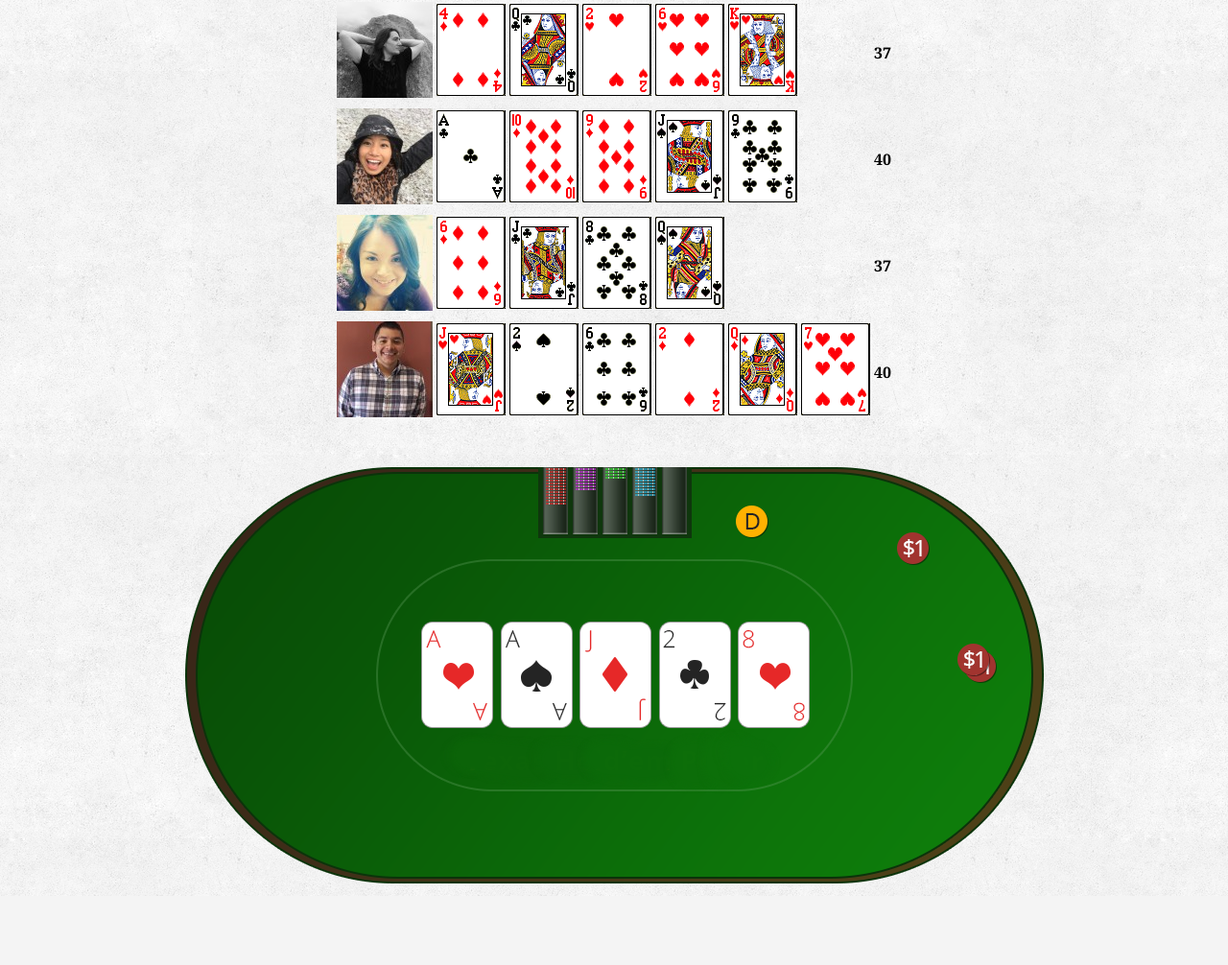
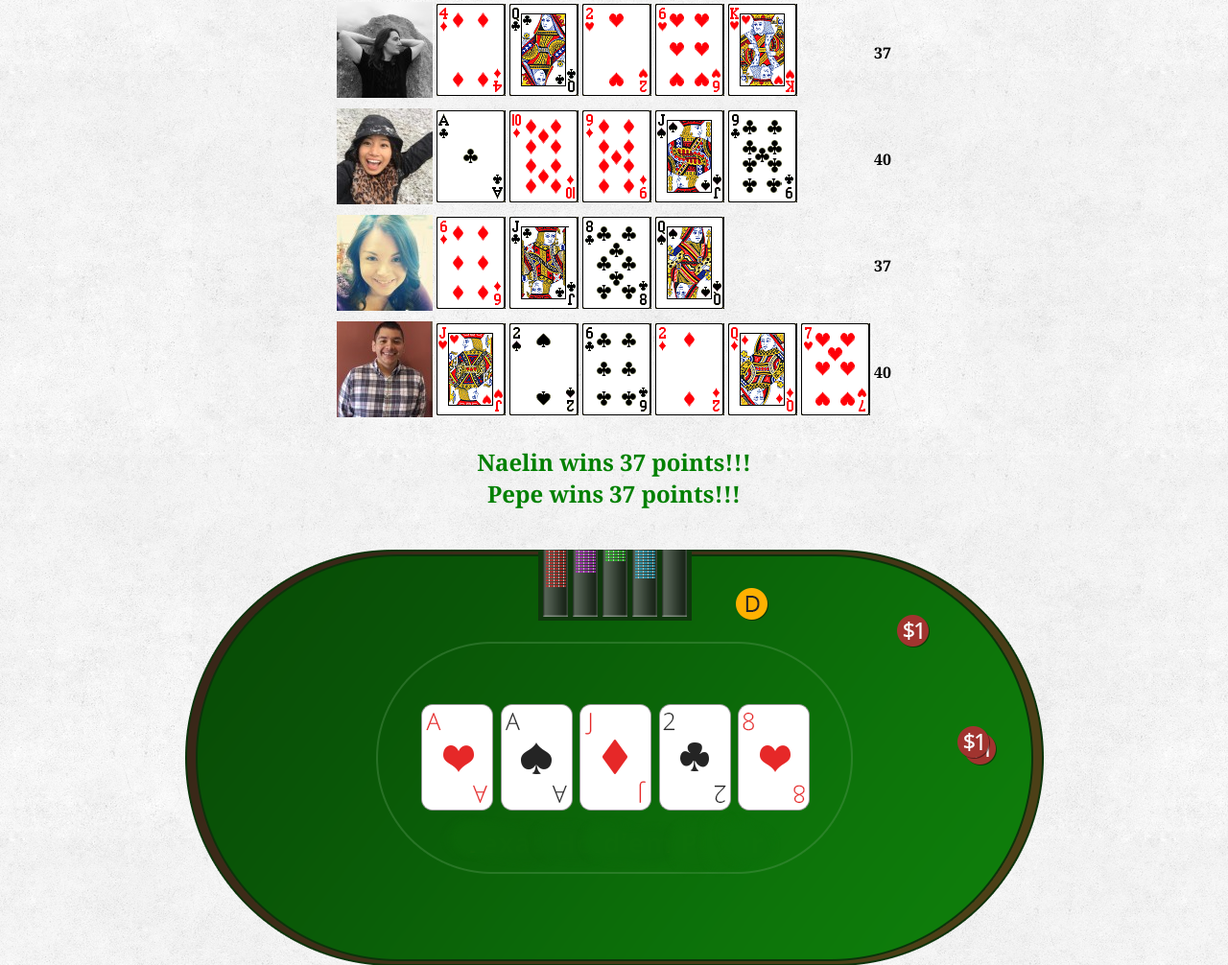
Before and after one commit to Agarc17/cst336lab3, a PHP site: page / in a window 1280 px wide. Shown: the part 126-1132 px from the top of the page at 96% size. Before the commit the page ends 1060 px from the top, so only its background shows below. Run offline with PHP 8.4, Linux system fonts and the light colour scheme.

Commit message:
Fixed bugs

```diff
--- a/angel.php
+++ b/angel.php
@@ -20,12 +20,11 @@
             else
                 $numWinners++;
         }
-
         for($i = 0; $i <sizeof($playerScores); $i++)
         {
             if($playerScores[$i] == $max)
             {
-                 echo $playerNames[$i]." wins ".$sum/$numWinners." points!!!";
+                 echo $playerNames[$i], " wins ",  $sum/$numWinners, " points!!!<br/>";
             }
         }
     }
```
Also changed, not shown: other parts of angel.php (+1 -1 lines).
